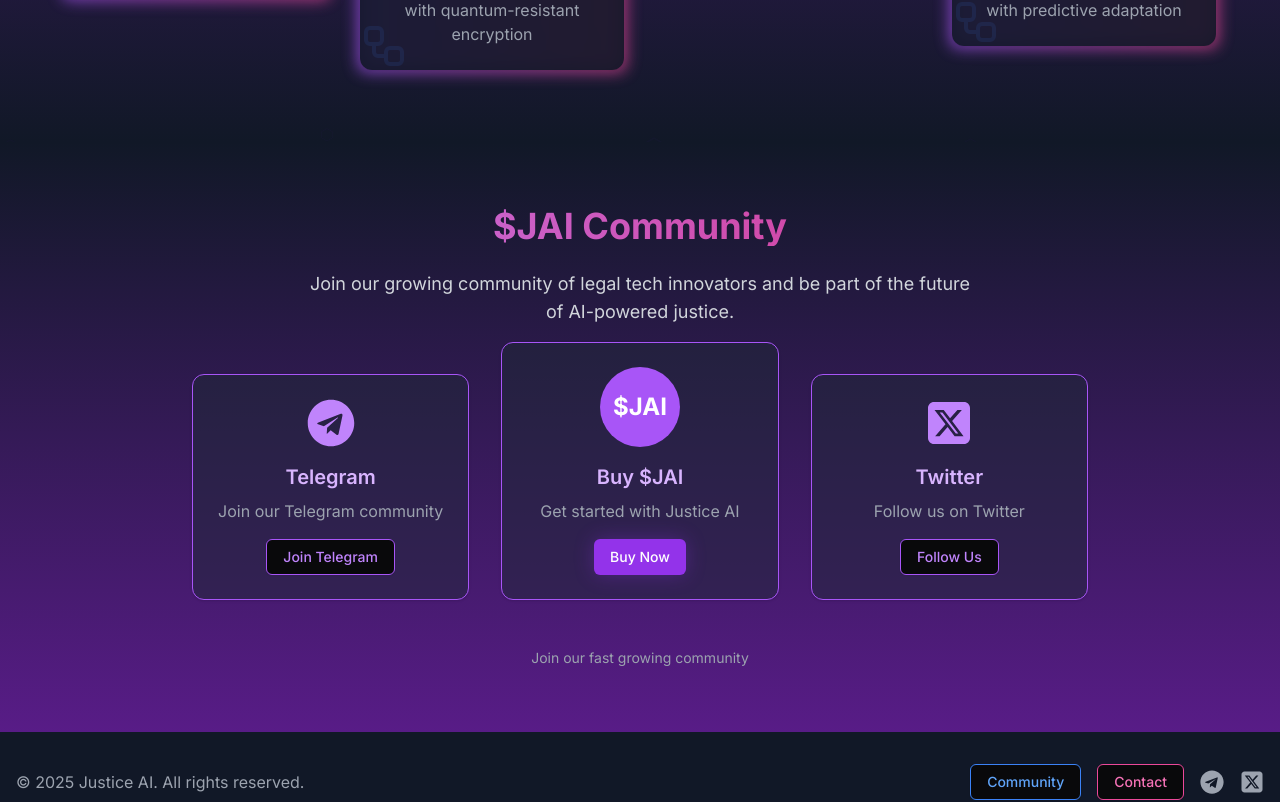
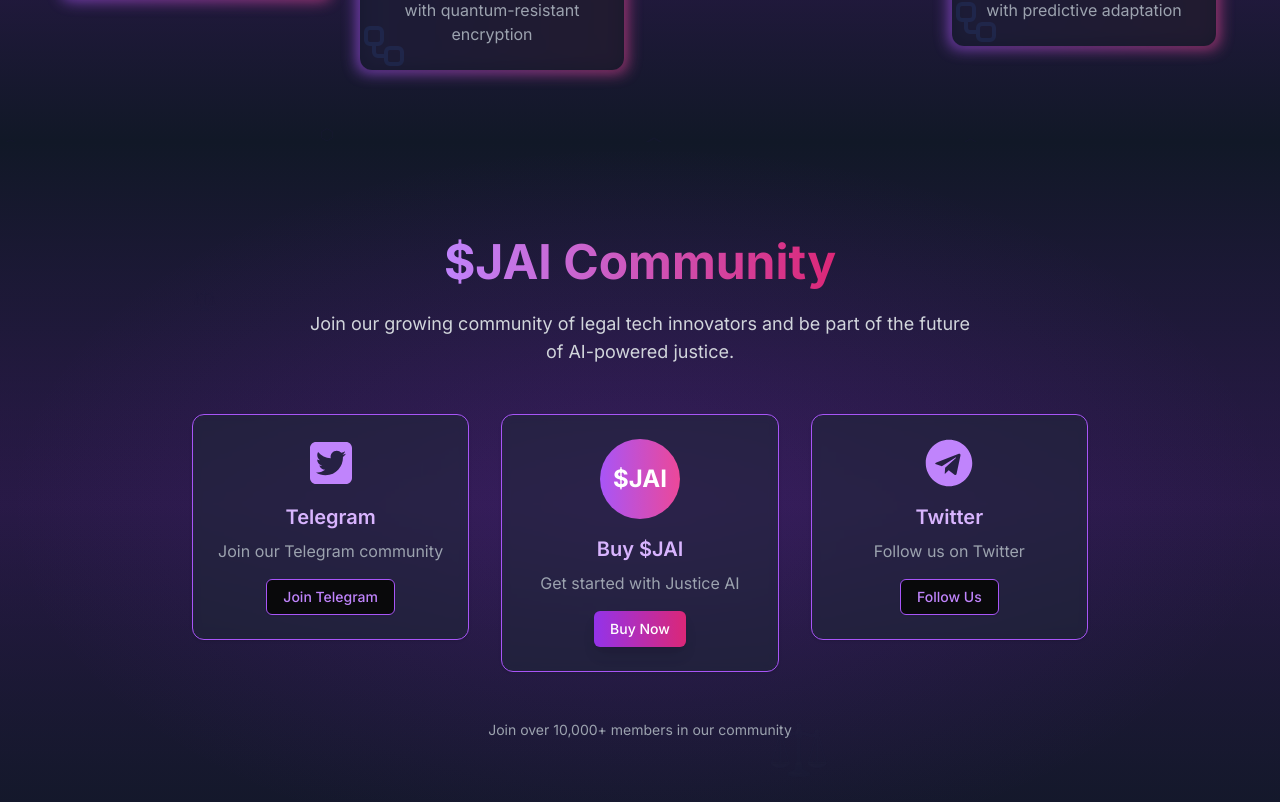
Before and after one commit to Ogbera-Gabriel/justice_ai, a Next.js app: page / in a window 1280 px wide. Shown: the part 4746-5548 px from the top of the page. Built offline with nearby package versions, Linux system fonts and the light colour scheme.

Commit message:
Revamp Community component with enhanced visuals, improved animations, and updated content for better user engagement

```diff
--- a/src/components/Community.tsx
+++ b/src/components/Community.tsx
@@ -4,40 +4,73 @@ import { motion } from "framer-motion"
 import { Button } from "@/components/ui/button"
 import { Card, CardContent } from "@/components/ui/card"
 import Link from 'next/link'
-import { FaSquareXTwitter } from "react-icons/fa6"
+import { FaSquareTwitter } from "react-icons/fa6"
 import { FaTelegram } from "react-icons/fa"
 
 export default function Community() {
+  const containerVariants = {
+    hidden: { opacity: 0 },
+    visible: {
+      opacity: 1,
+      transition: {
+        staggerChildren: 0.1
+      }
+    }
+  }
+
+  const itemVariants = {
+    hidden: { y: 20, opacity: 0 },
+    visible: {
+      y: 0,
+      opacity: 1,
+      transition: {
+        type: "spring",
+        stiffness: 100
+      }
+    }
+  }
+
   return (
-    <section className="py-16 bg-gradient-to-b from-gray-900 to-purple-900">
-      <div className="container mx-auto px-4">
+    <section className="py-24 bg-gradient-to-b from-gray-900 via-purple-900/20 to-gray-900 relative overflow-hidden">
+      {/* Enhanced background elements */}
+      <div className="absolute inset-0 bg-[radial-gradient(ellipse_at_center,rgba(147,51,234,0.15)_0%,transparent_70%)]" />
+      <div className="absolute inset-0 bg-grid-white/[0.02]" />
+
+      <div className="container mx-auto px-4 relative z-10">
         <motion.div
-          initial={{ opacity: 0, y: 20 }}
-          animate={{ opacity: 1, y: 0 }}
-          transition={{ duration: 0.8 }}
+          variants={containerVariants}
+          initial="hidden"
+          animate="visible"
           className="text-center"
         >
-          <h2 className="text-4xl font-bold mb-6 bg-clip-text text-transparent bg-gradient-to-r from-purple-400 to-pink-600">
-            $JAI Community
-          </h2>
-          <p className="text-lg text-gray-300 mb-12 max-w-2xl mx-auto">
+          <motion.h2
+            variants={itemVariants}
+            className="text-5xl font-bold mb-6"
+          >
+            <span className="bg-clip-text text-transparent bg-gradient-to-r from-purple-400 to-pink-600">
+              $JAI Community
+            </span>
+          </motion.h2>
+          <motion.p
+            variants={itemVariants}
+            className="text-lg text-gray-300 mb-12 max-w-2xl mx-auto"
+          >
             Join our growing community of legal tech innovators and be part of the future of AI-powered justice.
-          </p>
+          </motion.p>
 
-          <div className="grid grid-cols-1 md:grid-cols-3 gap-8 max-w-4xl mx-auto mb-12">
-            <motion.div
-              initial={{ opacity: 0, y: 20 }}
-              animate={{ opacity: 1, y: 0 }}
-              transition={{ duration: 0.8, delay: 0.2 }}
-            >
-              <Card className="bg-gray-800 bg-opacity-50 border-purple-500 border hover:border-purple-400 transition-all duration-300">
+          <motion.div
+            variants={containerVariants}
+            className="grid grid-cols-1 md:grid-cols-3 gap-8 max-w-4xl mx-auto mb-12"
+          >
+            <motion.div variants={itemVariants}>
+              <Card className="bg-gray-800/50 border-purple-500 border hover:border-purple-400 transition-all duration-300 backdrop-blur-sm group">
                 <CardContent className="p-6">
                   <div className="flex flex-col items-center">
-                    <FaTelegram className="w-12 h-12 text-purple-400 mb-4" />
-                    <h3 className="text-xl font-semibold mb-2 text-purple-300">Telegram</h3>
-                    <p className="text-gray-400 mb-4">Join our Telegram community</p>
+                    <FaSquareTwitter className="w-12 h-12 text-purple-400 mb-4" />
+                    <h3 className="text-xl font-semibold mb-2 text-purple-300 group-hover:text-white transition-colors">Telegram</h3>
+                    <p className="text-gray-400 mb-4 group-hover:text-gray-200 transition-colors">Join our Telegram community</p>
                     <Link href="https://t.me/JusticeAIsolana" target="_blank" rel="noopener noreferrer">
-                      <Button variant="outline" className="border-purple-500 text-purple-400 hover:bg-purple-500 hover:text-white">
+                      <Button variant="outline" className="border-purple-500 text-purple-400 hover:bg-purple-500 hover:text-white transition-colors">
                         Join Telegram
                       </Button>
                     </Link>
@@ -46,22 +79,17 @@ export default function Community() {
               </Card>
             </motion.div>
 
-            <motion.div
-              initial={{ opacity: 0, y: 20 }}
-              animate={{ opacity: 1, y: 0 }}
-              transition={{ duration: 0.8, delay: 0.4 }}
-              className="md:mt-[-2rem]"
-            >
-              <Card className="bg-gray-800 bg-opacity-50 border-purple-500 border hover:border-purple-400 transition-all duration-300">
+            <motion.div variants={itemVariants}>
+              <Card className="bg-gray-800/50 border-purple-500 border hover:border-purple-400 transition-all duration-300 backdrop-blur-sm group">
                 <CardContent className="p-6">
                   <div className="flex flex-col items-center">
-                    <div className="w-20 h-20 rounded-full bg-purple-500 flex items-center justify-center mb-4">
+                    <div className="w-20 h-20 rounded-full bg-gradient-to-r from-purple-500 to-pink-500 flex items-center justify-center mb-4">
                       <span className="text-2xl font-bold text-white">$JAI</span>
                     </div>
-                    <h3 className="text-xl font-semibold mb-2 text-purple-300">Buy $JAI</h3>
-                    <p className="text-gray-400 mb-4">Get started with Justice AI</p>
+                    <h3 className="text-xl font-semibold mb-2 text-purple-300 group-hover:text-white transition-colors">Buy $JAI</h3>
+                    <p className="text-gray-400 mb-4 group-hover:text-gray-200 transition-colors">Get started with Justice AI</p>
                     <Link href="https://example.com/buy-jai" target="_blank" rel="noopener noreferrer">
-                      <Button className="bg-purple-600 hover:bg-purple-700 text-white shadow-[0_0_20px_rgba(147,51,234,0.3)] hover:shadow-[0_0_30px_rgba(147,51,234,0.5)]">
+                      <Button className="bg-gradient-to-r from-purple-600 to-pink-600 hover:from-purple-700 hover:to-pink-700 text-white transition-all duration-300 shadow-lg hover:shadow-purple-500/25">
                         Buy Now
                       </Button>
                     </Link>
@@ -70,19 +98,15 @@ export default function Community() {
               </Card>
             </motion.div>
 
-            <motion.div
-              initial={{ opacity: 0, y: 20 }}
-              animate={{ opacity: 1, y: 0 }}
-              transition={{ duration: 0.8, delay: 0.6 }}
-            >
-              <Card className="bg-gray-800 bg-opacity-50 border-purple-500 border hover:border-purple-400 transition-all duration-300">
+            <motion.div variants={itemVariants}>
+              <Card className="bg-gray-800/50 border-purple-500 border hover:border-purple-400 transition-all duration-300 backdrop-blur-sm group">
                 <CardContent className="p-6">
                   <div className="flex flex-col items-center">
-                    <FaSquareXTwitter className="w-12 h-12 text-purple-400 mb-4" />
-                    <h3 className="text-xl font-semibold mb-2 text-purple-300">Twitter</h3>
-                    <p className="text-gray-400 mb-4">Follow us on Twitter</p>
+                    <FaTelegram className="w-12 h-12 text-purple-400 mb-4" />
+                    <h3 className="text-xl font-semibold mb-2 text-purple-300 group-hover:text-white transition-colors">Twitter</h3>
+                    <p className="text-gray-400 mb-4 group-hover:text-gray-200 transition-colors">Follow us on Twitter</p>
                     <Link href="https://x.com/JusticeAI_Sol" target="_blank" rel="noopener noreferrer">
-                      <Button variant="outline" className="border-purple-500 text-purple-400 hover:bg-purple-500 hover:text-white">
+                      <Button variant="outline" className="border-purple-500 text-purple-400 hover:bg-purple-500 hover:text-white transition-colors">
                         Follow Us
                       </Button>
                     </Link>
@@ -90,17 +114,42 @@ export default function Community() {
                 </CardContent>
               </Card>
             </motion.div>
-          </div>
+          </motion.div>
 
           <motion.div
-            initial={{ opacity: 0 }}
-            animate={{ opacity: 1 }}
-            transition={{ duration: 0.8, delay: 0.8 }}
-            className="text-gray-400 text-sm"
+            variants={itemVariants}
+            className="text-gray-400 text-sm mb-8"
           >
-            Join our fast growing community
+            Join over 10,000+ members in our community
           </motion.div>
         </motion.div>
+      </div>
+
+      {/* Animated background elements */}
+      <div className="absolute inset-0 overflow-hidden pointer-events-none">
+        {[...Array(5)].map((_, i) => (
+          <motion.div
+            key={i}
+            className="absolute"
+            style={{
+              top: `${20 * i}%`,
+              left: `${15 * i}%`,
+              fontSize: `${(i + 1) * 10}px`,
+              color: `rgba(147, 51, 234, 0.1)`
+            }}
+            animate={{
+              y: [0, -20, 0],
+              opacity: [0.1, 0.3, 0.1],
+            }}
+            transition={{
+              duration: 5 + i,
+              repeat: Infinity,
+              ease: "easeInOut",
+            }}
+          >
+            ⚖️
+          </motion.div>
+        ))}
       </div>
     </section>
   )
```
